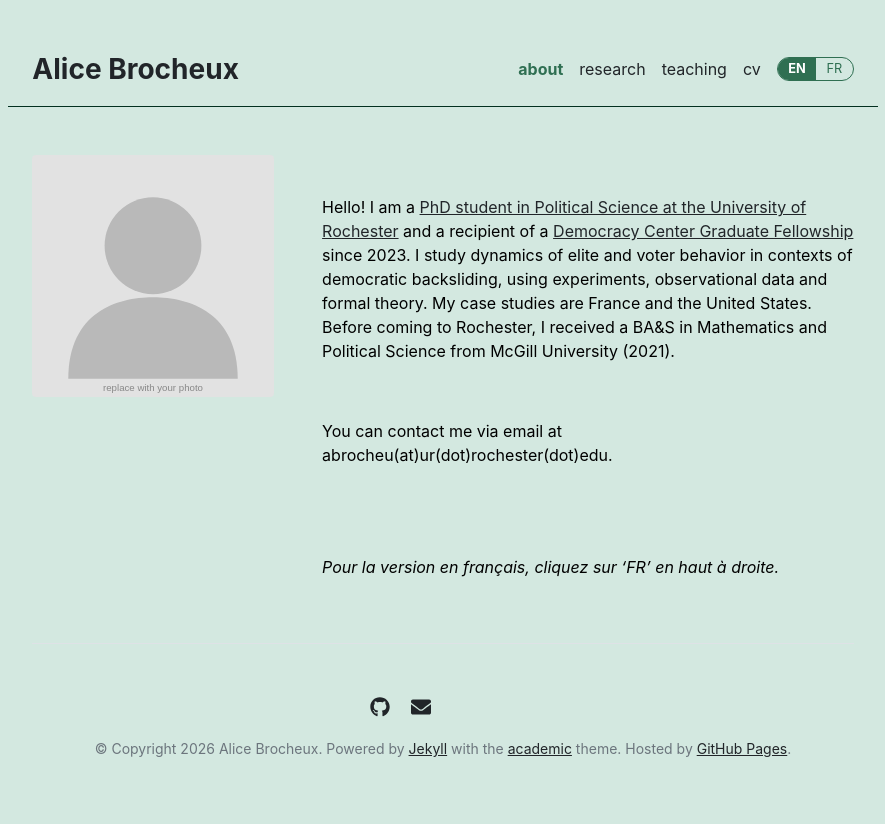
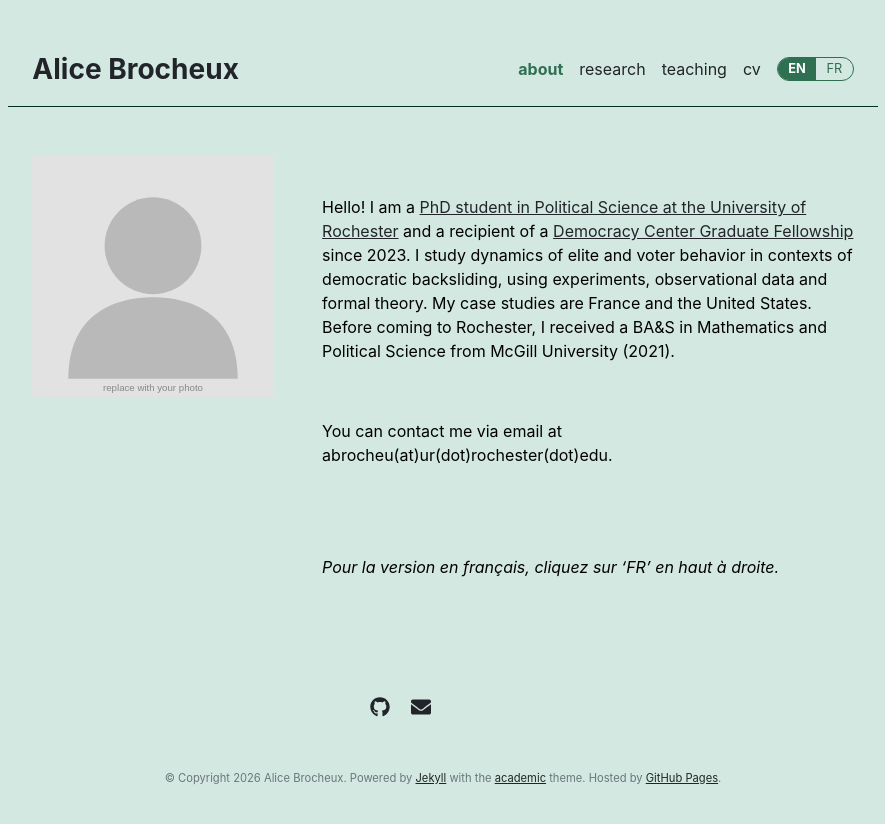
Before and after one commit to AliceBrocheux/alicebrocheux.github.io, a Jekyll site: the page built from index.md, in a window 1280 px wide. Shown: the top 824 px of the page, without its empty margins (197-1082 px from the left). Built offline with Jekyll 4.4.1, drawn with Linux system fonts in a browser that asks for light colours.

Commit message:
Make footer copyright text smaller and push it lower
Co-Authored-By: Claude Sonnet 5 <noreply@anthropic.com>
Claude-Session: https://claude.ai/code/session_0155iGnd9qZpnMEwwTh5PQqH

```diff
--- a/_includes/footer.html
+++ b/_includes/footer.html
@@ -7,7 +7,7 @@
     </div>
   </div>
   <div class="row">
-    <div class="col-12 text-center small mt-3">
+    <div class="col-12 text-center mt-5" style="font-size: 0.7rem;">
       &copy; Copyright 2026 {{ site.title }}. Powered by <a href="https://jekyllrb.com/" target="_blank" rel="external nofollow noopener">Jekyll</a> with the <a href="https://github.com/LenPaul/academic" target="_blank" rel="external nofollow noopener">academic</a> theme. Hosted by <a href="https://pages.github.com/" target="_blank" rel="external nofollow noopener">GitHub Pages</a>.
     </div>
   </div>
```
